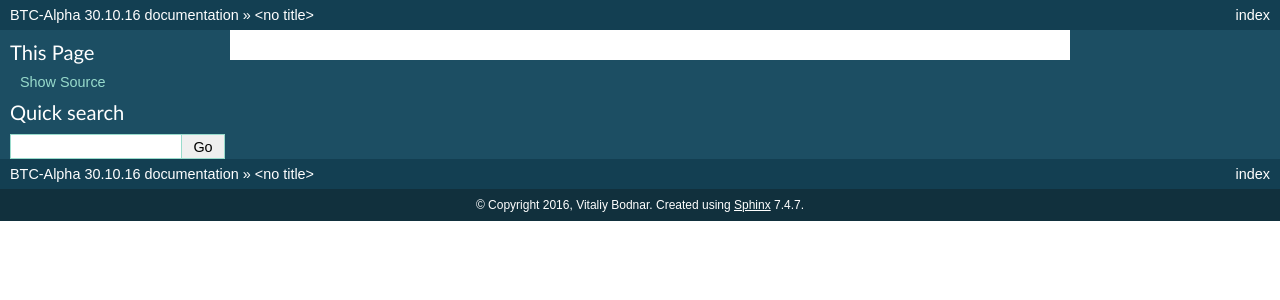
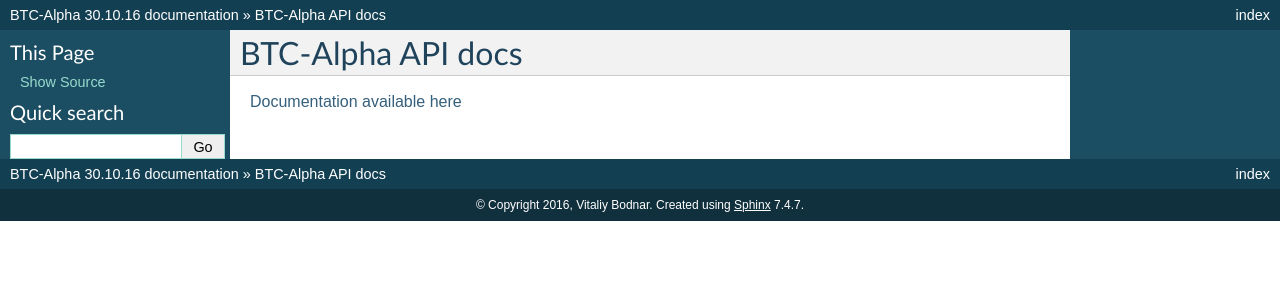
Before and after one commit to StanislavRybonka/btc-alpha-docs, a Sphinx documentation site: the page built from source/index.rst, in a window 1280 px wide. Shown: the top 300 px of the page. Built offline with Sphinx 7.4.7, drawn with Linux system fonts in a browser that asks for light colours.

Commit message:
Update index.rst

```diff
--- a/source/index.rst
+++ b/source/index.rst
@@ -2,3 +2,6 @@
    sphinx-quickstart on Tue Oct 25 13:38:15 2016.
    You can adapt this file completely to your liking, but it should at least
    contain the root `toctree` directive.
+BTC-Alpha API docs
+==================
+`Documentation available here <https://btc-alpha.github.io/api-docs/>`_
```
